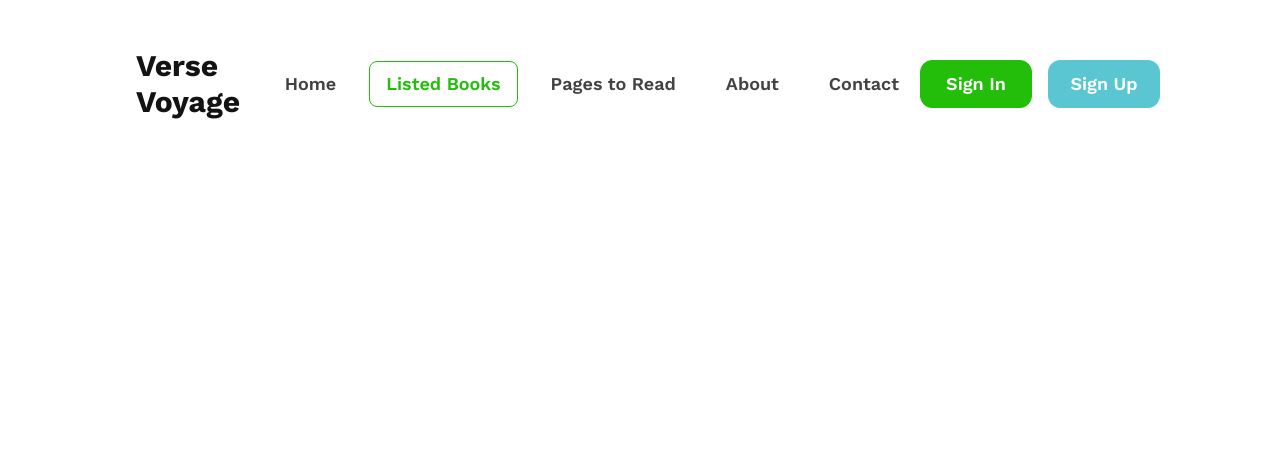
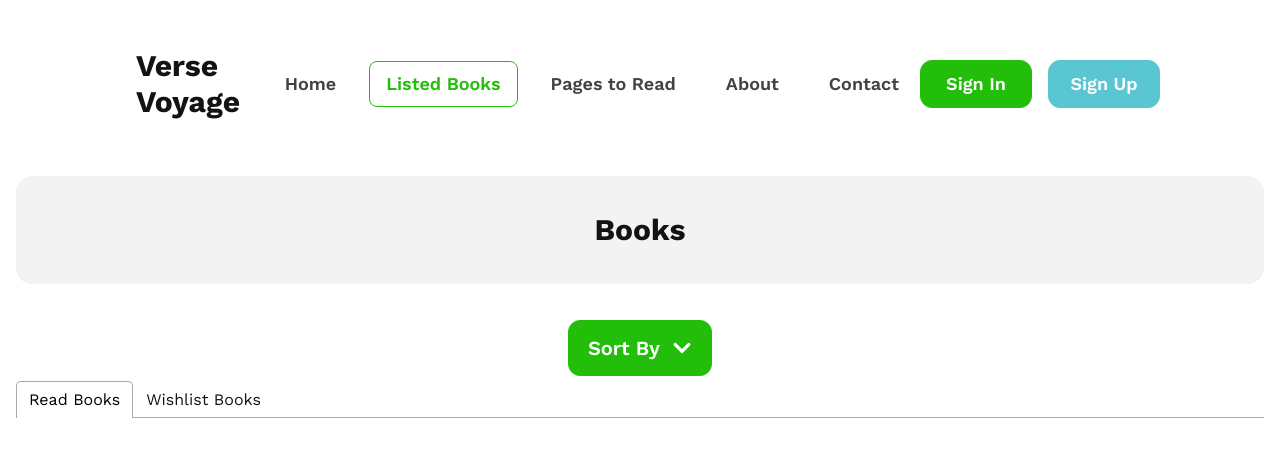
Before and after one commit to nazmul-nhb/verse-voyage, a React (Vite) app: page /listed-books in a window 1280 px wide. Shown: the top 456 px of the page. Built offline with nearby package versions, Linux system fonts and the light colour scheme; a web font is replaced by a local one.

Commit message:
added contents in Listed Books tab and created tabs with react-tabs

```diff
--- a/src/Root/Root.jsx
+++ b/src/Root/Root.jsx
@@ -5,7 +5,7 @@ const Root = () => {
     return (
         <>
             <Navbar></Navbar>
-            <div className="max-w-7xl mx-auto">
+            <div className="work-sans max-w-7xl mx-auto">
                 <Outlet></Outlet>
             </div>
         </>
--- a/src/pages/BookDetails/BookDetails.jsx
+++ b/src/pages/BookDetails/BookDetails.jsx
@@ -1,7 +1,8 @@
 import { useEffect, useState } from "react";
 import { useLoaderData, useParams } from "react-router-dom";
 import './BookDetails.css';
-import { saveToLocal } from "../../utilities/localStorage";
+import { getStoredItems, saveToLocal } from "../../utilities/localStorage";
+import { toast } from "react-toastify";
 
 const BookDetails = () => {
 
@@ -22,9 +23,25 @@ const BookDetails = () => {
 
     const { coverImage, bookTitle, authorName, category, reviewText, tags, totalPages, publisher, publishingYear, rating } = singleBook;
 
-    /*     const handleReadList = () => {
+/*     const handleReadList = () => {
+        const wishedBooks = getStoredItems('wish-list');
+        const existsInWishlist = wishedBooks.find(book => book.bookID === singleBook.bookID);
+        if (existsInWishlist) {
+            removeFromLocal(existsInWishlist, 'wish-list');
+            saveToLocal(singleBook, 'read-list', 'Read List');
+        }
+    } */
 
-        } */
+    // Check in the Read List Before Adding in the Wishlist
+    const handleWishlist = () => {
+        const readBooks = getStoredItems('read-list');
+        const existsInReadList = readBooks.find(book => book.bookID === singleBook.bookID);
+        if (!existsInReadList) {
+            saveToLocal(singleBook, 'wish-list', 'Wishlist')
+        } else {
+            toast.error("You have already read the book!")
+        }
+    }
 
     return (
         <div className="mx-4 my-4 md:my-12 flex flex-col md:flex-row justify-between gap-4 md:gap-6 lg:gap-12 flex-1 text-[#131313]">
@@ -74,7 +91,7 @@ const BookDetails = () => {
                 </table>
                 <div className="flex gap-4">
                     <button onClick={() => saveToLocal(singleBook, 'read-list', 'Read List')} className="bg-transparent text-base md:text-lg font-semibold text-[#131313] border border-[#1313134D] rounded-xl w-[100px] h-14  hover:text-white hover:bg-[#1313134D] transition duration-500 flex justify-center items-center">Read</button>
-                    <button onClick={() => saveToLocal(singleBook, 'wish-list', 'Wishlist')} className="bg-[#50B1C9] text-base md:text-xl font-semibold text-white border border-[#50B1C9] rounded-xl w-32 h-14 hover:bg-transparent hover:text-[#50B1C9] transition duration-500 flex justify-center items-center">Wishlist</button>
+                    <button onClick={handleWishlist} className="bg-[#50B1C9] text-base md:text-xl font-semibold text-white border border-[#50B1C9] rounded-xl w-32 h-14 hover:bg-transparent hover:text-[#50B1C9] transition duration-500 flex justify-center items-center">Wishlist</button>
                 </div>
             </div>
         </div>
--- a/src/pages/ListedBooks/ListedBooks.jsx
+++ b/src/pages/ListedBooks/ListedBooks.jsx
@@ -1,8 +1,64 @@
+import { useEffect, useState } from "react";
+import { getStoredItems } from "../../utilities/localStorage";
+import { FaChevronDown } from "react-icons/fa";
+import { FaChevronUp } from "react-icons/fa";
+import { Tab, Tabs, TabList, TabPanel } from 'react-tabs';
+import 'react-tabs/style/react-tabs.css';
+import ReadBook from "../ReadBook/ReadBook";
+import WishedBook from "../WishedBook/WishedBook";
 
 const ListedBooks = () => {
+    const [readBooks, setReadBooks] = useState([]);
+    const [wishedBooks, setWishedBooks] = useState([]);
+    const [down, setDown] = useState(true)
+
+    useEffect(() => {
+        const storedReadBooks = getStoredItems('read-list');
+        setReadBooks(storedReadBooks);
+    }, [])
+
+    useEffect(() => {
+        const storedWishedBooks = getStoredItems('wish-list');
+        setWishedBooks(storedWishedBooks);
+    }, [])
+
     return (
-        <div>
-
+        <div className="mx-4 my-4 md:my-12 text-[#131313]">
+            <div className="bg-[#1313130D] py-9 rounded-2xl flex justify-center items-center mb-8">
+                <h3 className="text-3xl font-bold">Books</h3>
+            </div>
+            <div className="flex justify-center items-center">
+                <details className="dropdown">
+                    <summary onClick={() => setDown(!down)} className="m-1 bg-[#23BE0A] text-base md:text-xl font-semibold text-white border border-[#23BE0A] rounded-xl w-36 h-14 hover:bg-transparent hover:text-[#23BE0A] transition duration-500 flex justify-center items-center gap-3 cursor-pointer">Sort By {down ? < FaChevronDown /> : <FaChevronUp />}</summary>
+                    <ul className="p-2 shadow menu dropdown-content z-[1] bg-base-100 rounded-box w-44">
+                        <li><a>Rating</a></li>
+                        <li><a>Number of Pages</a></li>
+                        <li><a>Published Year</a></li>
+                    </ul>
+                </details>
+            </div>
+            <Tabs>
+                <TabList>
+                    <Tab>Read Books</Tab>
+                    <Tab>Wishlist Books</Tab>
+                </TabList>
+                {/* Read Books Tab */}
+                <TabPanel>
+                    <div className="flex flex-col gap-6">
+                        {
+                            readBooks.map(readBook => <ReadBook key={readBook.bookID} readBook={readBook}></ReadBook>)
+                        }
+                    </div>
+                </TabPanel>
+                {/* Wishlist Books Tab */}
+                <TabPanel>
+                    <div className="flex flex-col gap-6">
+                        {
+                            wishedBooks.map(wishedBook => <WishedBook key={wishedBook.bookID} wishedBook={wishedBook}></WishedBook>)
+                        }
+                    </div>
+                </TabPanel>
+            </Tabs>
         </div>
     );
 };
--- /dev/null
+++ b/src/pages/ReadBook/ReadBook.jsx
@@ -0,0 +1,10 @@
+
+const ReadBook = ({ readBook }) => {
+    return (
+        <div>
+            Hello
+        </div>
+    );
+};
+
+export default ReadBook;
--- /dev/null
+++ b/src/pages/WishedBook/WishedBook.jsx
@@ -0,0 +1,10 @@
+
+const WishedBook = ({wishedBook}) => {
+    return (
+        <div>
+            Gello
+        </div>
+    );
+};
+
+export default WishedBook;
--- a/src/utilities/localStorage.js
+++ b/src/utilities/localStorage.js
@@ -9,17 +9,25 @@ const getStoredItems = (itemKey) => {
 }
 
 const saveToLocal = (item, itemKey, toastKey) => {
-    console.log(item.bookID);
     const storedBooks = getStoredItems(itemKey);
     // prevent duplicate items from being added to local storage
-    const filteredBooks = storedBooks.find(book => book.bookID == item.bookID);
+    const filteredBooks = storedBooks.find(book => book.bookID === item.bookID);
     if (!filteredBooks) {
         storedBooks.push(item);
         localStorage.setItem(itemKey, JSON.stringify(storedBooks));
-        toast.success(`Successfully Added to ${toastKey}`)
+        toast.success(`Successfully Added to ${toastKey}`);
     } else {
-        toast.warn(`Already Exists in ${toastKey}`)
+        toast.warn(`Book Already Exists in ${toastKey}`)
     }
 }
+/*
+const removeFromLocal = (removableItem, itemKey) => {
+    const storedBooks = getStoredItems(itemKey);
+    const filteredBooks = storedBooks.find(book => book.bookID !== removableItem.bookID);
+    // if(filteredBooks) {
+    //     localStorage.setItem(itemKey, JSON.stringify(filteredBooks));
+    // }
+    saveToLocal(filteredBooks, itemKey );
+} */
 
 export { getStoredItems, saveToLocal }
```
